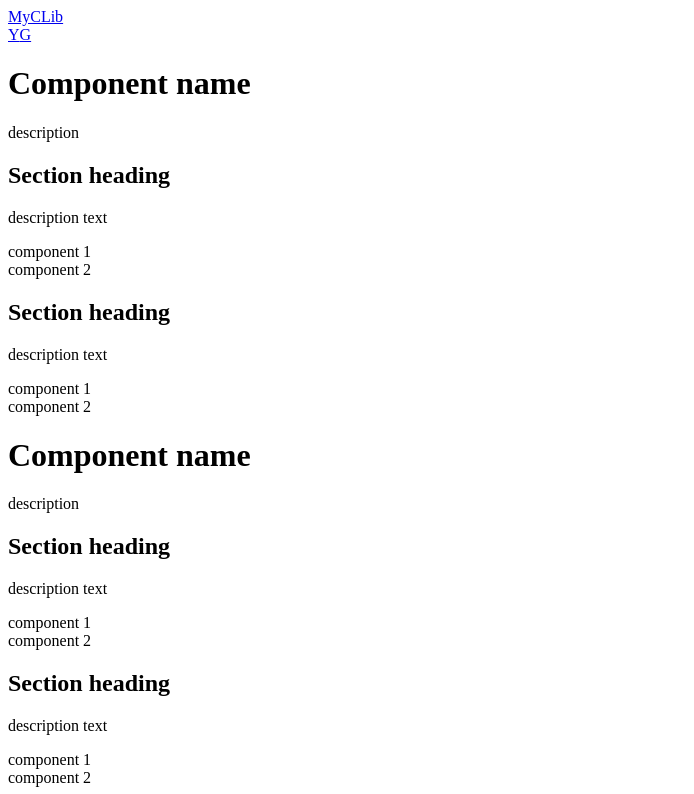
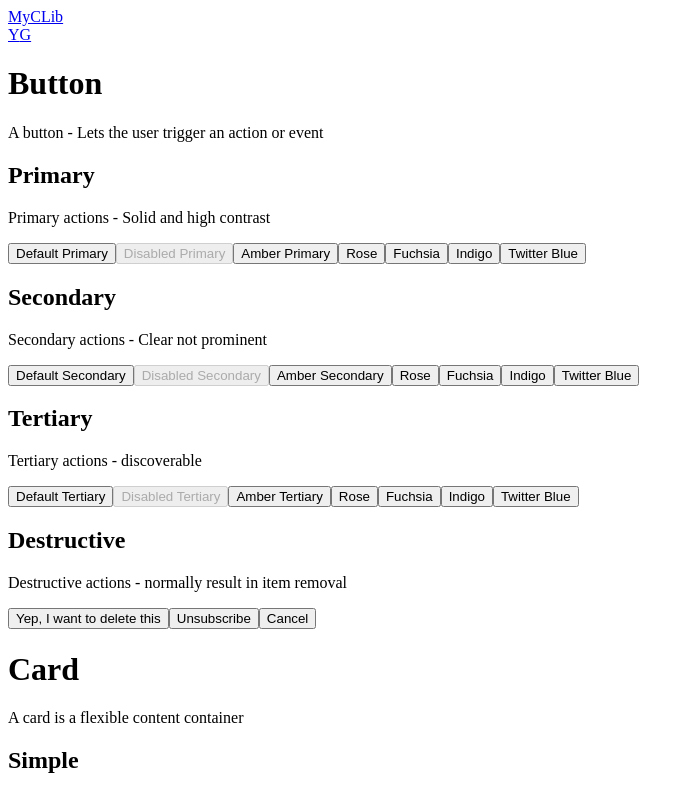
Before and after one commit to JohnOlshea/my-ui-components, a React (Vite) app: page / in a window 1280 px wide. Shown: the top 794 px of the page, without its empty margins (0-694 px from the left). Built offline with nearby package versions, Linux system fonts and the light colour scheme.

Commit message:
Refactor components and libraries into app file

```diff
--- a/src/App.tsx
+++ b/src/App.tsx
@@ -1,145 +1,317 @@
-import "./App.css";
+import Button from "./components/library/Button"
+import { BlockLinkCard, ContentCard } from "./components/library/Card"
+import { Input } from "./components/library/Input"
+import { Container } from "./components/site/Container"
+import Layout from "./components/site/Layout"
+import { Section } from "./components/site/Section"
 
-function App() {
-  return (
-		<div className="relative min-h-screen bg-white">
-			{/* Navbar */}
-			<header className="w-full sticky top-0 z-50 border-b bg-white">
-				<div className="flex h-16 items-center px-10 sm:px-16 lg:px-44">
-					<div className="mx-auto w-full max-w-3xl space-y-20">
-						<div className="flex justify-between">
-							<div className="flex flex-1 items-center justify-start">
-								<a
-									href="/"
-									className="inline-flex h-10 items-center justify-center text-lg font-bold text-gray-800"
-								>
-									MyCLib
-								</a>
-							</div>
-							<div className="flex flex-1 items-center justify-end">
-								<nav className="flex items-center space-x-1">
-									<a
-										href="#"
-										className="h-10 w-10 p-2 text-gray-800 hover:text-[#ff0000]"
-									>
-										Y
-									</a>
-									<a
-										href="/"
-										className="h-10 w-10 p-2 text-gray-800 hover:text-[#4078c0]"
-									>
-										G
-									</a>
-								</nav>
-							</div>
-						</div>
-					</div>
-				</div>
-			</header>
-			{/* Main content area */}
-			<main className="p-10 sm:px-16 lg:px-44">
-				<div className="mx-auto max-w-3xl space-y-20">
-					{/* Content container */}
-					<header>
-						<h1 className="block text-2xl font-bold text-gray-800 sm:text-3xl">
-							Component name
-						</h1>
-						<p className="mt-2 text-lg text-gray-800">description</p>
-					</header>
-					<div className="md::space-y-16 space-y-10">
-						{/* Content Section */}
-						<div>
-							{/* Section heading */}
-							<h2 className="text-lg font-bold text-gray-800">
-								Section heading
-							</h2>
-							{/* Section description */}
-							<p className="mt-1 text-gray-600">description text</p>
-							{/* Section preview area */}
-							<div className="mt-3">
-								<div className="flex flex-col rounded-xl border p-6 shadow-sm">
-									<div className="flex flex-wrap gap-2">
-										{/* Prieviewd content i.e child components */}
-										<div className="bg-blue-500/50 p-3">component 1</div>
-										<div className="bg-blue-500/50 p-3">component 2</div>
-									</div>
-								</div>
-							</div>
-						</div>
+export default function App() {
+	return (
+		<Layout>
+			<Container
+				title="Button"
+				description="A button - Lets the user trigger an action or event"
+			>
+				<Section
+					title="Primary"
+					description="Primary actions - Solid and high contrast"
+				>
+					{/* Primary button */}
+					<Button>Default Primary</Button>
+					{/* Disabled primary button */}
+					<Button disabled>Disabled Primary</Button>
+					{/* Primary color overide buttons */}
+					<Button
+						colors={{
+							bg: "bg-amber-500",
+							hoverBg: "hover:bg-amber-600",
+							focusRing: "focus:ring-amber-500",
+						}}
+					>
+						Amber Primary
+					</Button>
+					<Button
+						colors={{
+							bg: "bg-rose-500",
+							hoverBg: "hover:bg-rose-600",
+							focusRing: "focus:ring-rose-500",
+						}}
+					>
+						Rose
+					</Button>
+					<Button
+						colors={{
+							bg: "bg-fuchsia-500",
+							hoverBg: "hover:bg-fuchsia-600",
+							focusRing: "focus:ring-fuchsia-500",
+						}}
+					>
+						Fuchsia
+					</Button>
+					<Button
+						colors={{
+							bg: "bg-indigo-500",
+							hoverBg: "hover:bg-indigo-600",
+							focusRing: "focus:ring-indigo-500",
+						}}
+					>
+						Indigo
+					</Button>
+					<Button
+						colors={{
+							bg: "bg-[#1da1f2]",
+							hoverBg: "hover:bg-[#1a8cd8]",
+							focusRing: "focus:ring-[#1da1f2]",
+						}}
+					>
+						Twitter Blue
+					</Button>
+				</Section>
 
-						{/* Content Section */}
-						<div>
-							{/* Section heading */}
-							<h2 className="text-lg font-bold text-gray-800">
-								Section heading
-							</h2>
-							{/* Section description */}
-							<p className="mt-1 text-gray-600">description text</p>
-							{/* Section preview area */}
-							<div className="mt-3">
-								<div className="flex flex-col rounded-xl border p-6 shadow-sm">
-									<div className="flex flex-wrap gap-2">
-										{/* Prieviewd content i.e child components */}
-										<div className="bg-blue-500/50 p-3">component 1</div>
-										<div className="bg-blue-500/50 p-3">component 2</div>
-									</div>
-								</div>
-							</div>
-						</div>
-					</div>
+				<Section
+					title="Secondary"
+					description="Secondary actions - Clear not prominent"
+				>
+					<Button variant="secondary">Default Secondary</Button>
+					<Button variant="secondary" disabled>
+						Disabled Secondary
+					</Button>
+					<Button
+						variant="secondary"
+						colors={{
+							text: "text-amber-500",
+							hoverBorder: "hover:border-amber-500",
+							hoverBg: "hover:bg-amber-500",
+							focusRing: "focus:ring-amber-500",
+						}}
+					>
+						Amber Secondary
+					</Button>
+					<Button
+						variant="secondary"
+						colors={{
+							text: "text-rose-500",
+							hoverBorder: "hover:border-rose-500",
+							hoverBg: "hover:bg-rose-500",
+							focusRing: "focus:ring-rose-500",
+						}}
+					>
+						Rose
+					</Button>
+					<Button
+						variant="secondary"
+						colors={{
+							text: "text-fuchsia-500",
+							hoverBorder: "hover:border-fuchsia-500",
+							hoverBg: "hover:bg-fuchsia-500",
+							focusRing: "focus:ring-fuchsia-500",
+						}}
+					>
+						Fuchsia
+					</Button>
+					<Button
+						variant="secondary"
+						colors={{
+							text: "text-indigo-500",
+							hoverBorder: "hover:border-indigo-500",
+							hoverBg: "hover:bg-indigo-500",
+							focusRing: "focus:ring-indigo-500",
+						}}
+					>
+						Indigo
+					</Button>
+					<Button
+						variant="secondary"
+						colors={{
+							text: "text-[#1da1f2]",
+							hoverBorder: "hover:border-[#1da1f2]",
+							hoverBg: "hover:bg-[#1da1f2]",
+							focusRing: "focus:ring-[#1da1f2]",
+						}}
+					>
+						Twitter Blue
+					</Button>
+				</Section>
 
-					{/* Content container */}
-					<header>
-						<h1 className="block text-2xl font-bold text-gray-800 sm:text-3xl">
-							Component name
-						</h1>
-						<p className="mt-2 text-lg text-gray-800">description</p>
-					</header>
-					<div className="md::space-y-16 space-y-10">
-						{/* Content Section */}
-						<div>
-							{/* Section heading */}
-							<h2 className="text-lg font-bold text-gray-800">
-								Section heading
-							</h2>
-							{/* Section description */}
-							<p className="mt-1 text-gray-600">description text</p>
-							{/* Section preview area */}
-							<div className="mt-3">
-								<div className="flex flex-col rounded-xl border p-6 shadow-sm">
-									<div className="flex flex-wrap gap-2">
-										{/* Prieviewd content i.e child components */}
-										<div className="bg-blue-500/50 p-3">component 1</div>
-										<div className="bg-blue-500/50 p-3">component 2</div>
-									</div>
-								</div>
-							</div>
-						</div>
+				<Section title="Tertiary" description="Tertiary actions - discoverable">
+					<Button variant="tertiary">Default Tertiary</Button>
+					<Button variant="tertiary" disabled>
+						Disabled Tertiary
+					</Button>
+					<Button
+						variant="tertiary"
+						colors={{
+							text: "text-amber-500",
+							hoverText: "hover:text-amber-700",
+							focusRing: "focus:ring-amber-500",
+						}}
+					>
+						Amber Tertiary
+					</Button>
+					<Button
+						variant="tertiary"
+						colors={{
+							text: "text-rose-500",
+							hoverText: "hover:text-rose-700",
+							focusRing: "focus:ring-rose-500",
+						}}
+					>
+						Rose
+					</Button>
+					<Button
+						variant="tertiary"
+						colors={{
+							text: "text-fuchsia-500",
+							hoverText: "hover:text-fuchsia-700",
+							focusRing: "focus:ring-fuchsia-500",
+						}}
+					>
+						Fuchsia
+					</Button>
+					<Button
+						variant="tertiary"
+						colors={{
+							text: "text-indigo-500",
+							hoverText: "hover:text-indigo-700",
+							focusRing: "focus:ring-indigo-500",
+						}}
+					>
+						Indigo
+					</Button>
+					<Button
+						variant="tertiary"
+						colors={{
+							text: "text-[#1da1f2]",
+							hoverText: "hover:text-[#1a8cd8]",
+							focusRing: "focus:ring-[#1da1f2]",
+						}}
+					>
+						Twitter Blue
+					</Button>
+				</Section>
 
-						{/* Content Section */}
-						<div>
-							{/* Section heading */}
-							<h2 className="text-lg font-bold text-gray-800">
-								Section heading
-							</h2>
-							{/* Section description */}
-							<p className="mt-1 text-gray-600">description text</p>
-							{/* Section preview area */}
-							<div className="mt-3">
-								<div className="flex flex-col rounded-xl border p-6 shadow-sm">
-									<div className="flex flex-wrap gap-2">
-										{/* Prieviewd content i.e child components */}
-										<div className="bg-blue-500/50 p-3">component 1</div>
-										<div className="bg-blue-500/50 p-3">component 2</div>
-									</div>
-								</div>
-							</div>
-						</div>
-					</div>
-				</div>
-			</main>
-		</div>
-  );
+				<Section
+					title="Destructive"
+					description="Destructive actions - normally result in item removal"
+				>
+					{/* Destructive primary button */}
+					<Button
+						colors={{
+							bg: "bg-red-500",
+							hoverBg: "hover:bg-red-600",
+							focusRing: "focus:ring-red-500",
+						}}
+					>
+						Yep, I want to delete this
+					</Button>
+					{/* Destructive secondary button */}
+					<Button
+						variant="secondary"
+						colors={{
+							text: "text-red-500",
+							hoverBorder: "hover:border-red-500",
+							hoverBg: "hover:bg-red-500",
+							focusRing: "focus:ring-red-500",
+						}}
+					>
+						Unsubscribe
+					</Button>
+					{/* Destructive tertiary button */}
+					<Button
+						variant="tertiary"
+						colors={{
+							text: "text-indigo-500",
+							hoverText: "hover:text-indigo-700",
+							focusRing: "focus:ring-indigo-500",
+						}}
+					>
+						Cancel
+					</Button>
+				</Section>
+			</Container>
+
+			<Container
+				title="Card"
+				description="A card is a flexible content container"
+			>
+				<Section title="Simple" description="Simple card">
+					{/* Simple card */}
+					<ContentCard
+						title="Card title"
+						subtitle="Card subtitle"
+						plaintext="Some quick example text to build on the card"
+						link={{
+							url: "#",
+							text: "Card link",
+						}}
+					></ContentCard>
+				</Section>
+
+				<Section
+					title="Simple with a header and footer"
+					description="Add an optional header"
+				>
+					{/* Simple card with header */}
+					<ContentCard
+						header="Featured"
+						title="Card title"
+						subtitle="Card subtitle"
+						plaintext="Some quick example text to build on the card"
+						link={{
+							url: "#",
+							text: "Card link",
+						}}
+					></ContentCard>
+					{/* Simple card with footer */}
+					<ContentCard
+						footer="Last updated 10 mins ago"
+						title="Card title"
+						subtitle="Card subtitle"
+						plaintext="Some quick example text to build on the card"
+						link={{
+							url: "#",
+							text: "Card link",
+						}}
+					></ContentCard>
+				</Section>
+
+				<Section title="Block link" description="Simple card">
+					{/* Vite card */}
+					<BlockLinkCard url="https://vitejs.dev/" text="vite">
+						{/* <SiVite className="h-10 w-10" /> */}
+						<span>V</span>
+					</BlockLinkCard>
+
+					{/* Nextjs card */}
+					<BlockLinkCard url="https://vitejs.org/" text="Next.js">
+						{/* <SiVite className="h-10 w-10" /> */}
+						<span>N</span>
+					</BlockLinkCard>
+				</Section>
+			</Container>
+
+			<Container
+				title="Inputs"
+				description="An input is a widget that allows users to provide data"
+			>
+				<Section title="Basic" description="Basic input with a placeholder.">
+					{/* Basic Input */}
+					<Input type="text" placeholder="Type things here" />
+
+					{/* Basic Disabled Input */}
+					<Input disabled type="text" placeholder="Disabled :(" />
+				</Section>
+
+				<Section title="Label" description="Input with a label.">
+					{/* Input with a label */}
+					<Input type="email" label="Email" placeholder="you@site.com" />
+				</Section>
+
+				<Section title="Description" description="Input with a description.">
+					{/* Input with a description */}
+					<Input type="password" label="Password" placeholder="secret!" description="Your secret is safe with us ;)"/>
+				</Section>
+			</Container>
+		</Layout>
+	)
 }
-
-export default App;
```
